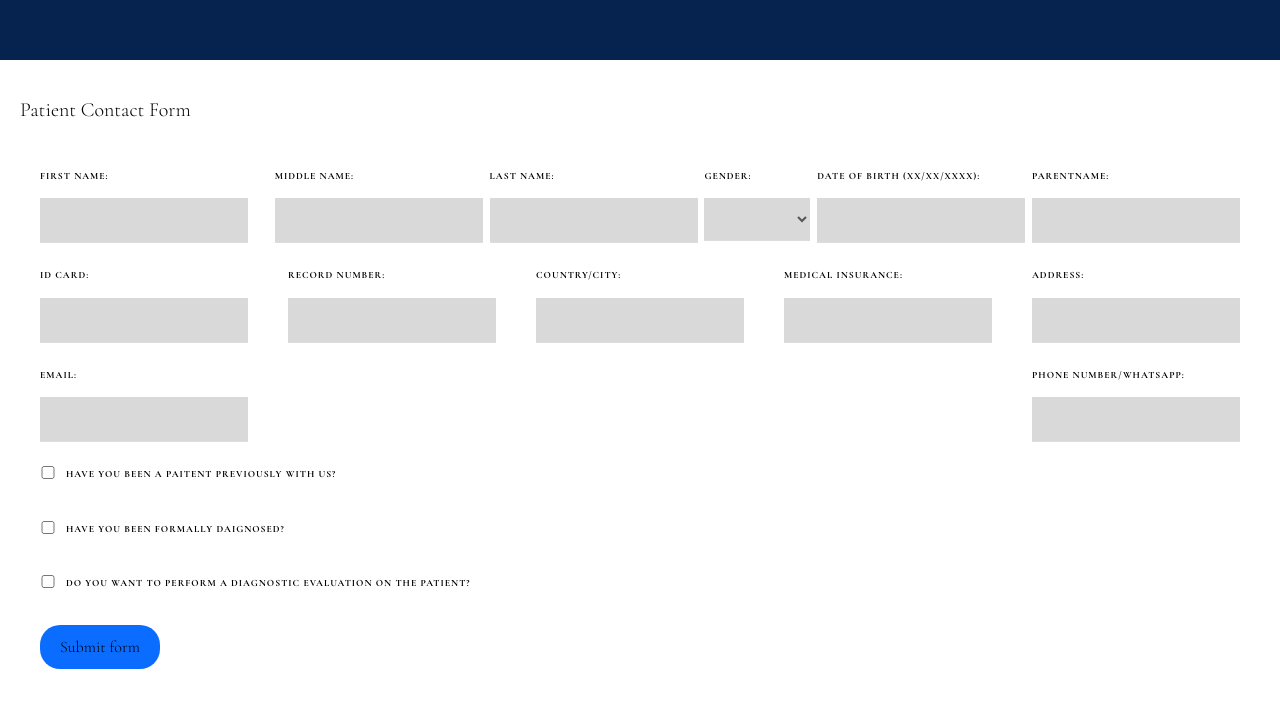
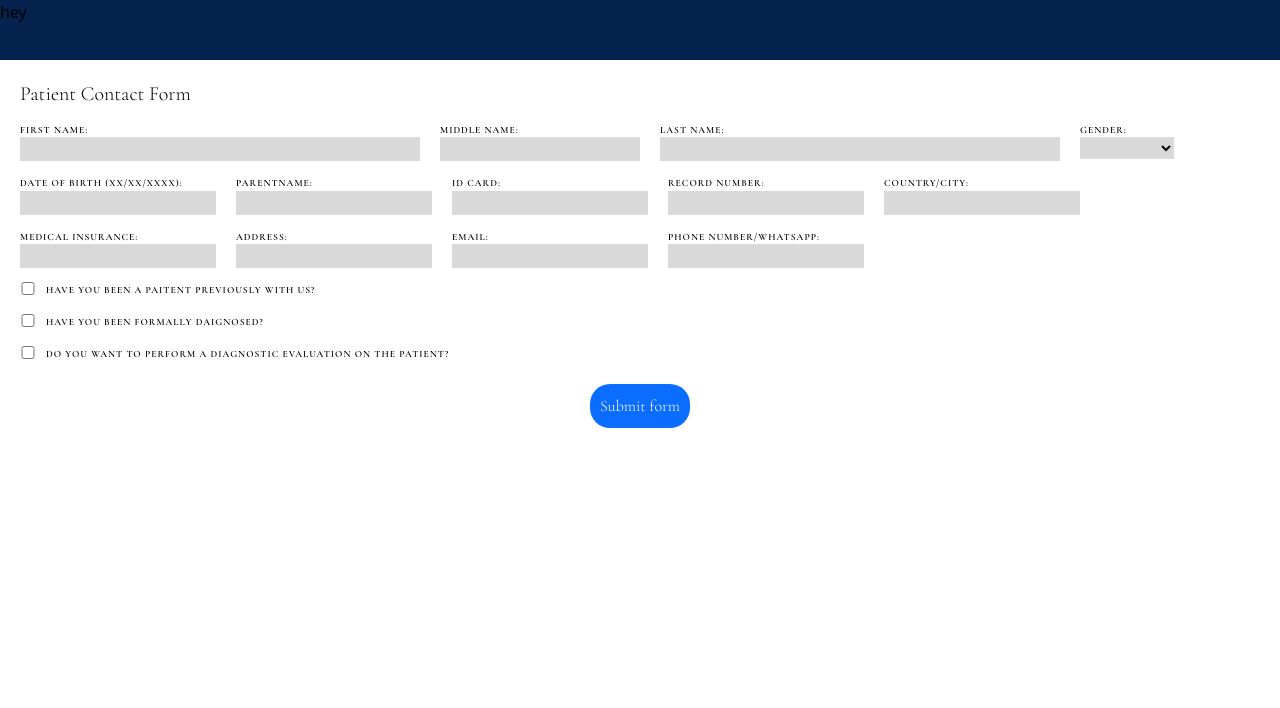
Before and after one commit to UTDallasEPICS/manos-unidas-for-autismo, a Nuxt app: page /ContactForm in a window 1280 px wide. Shown: the top 708 px of the page. Built offline with nearby package versions, Linux system fonts and the light colour scheme.

Commit message:
more changes to UI (for different screen sizes)

```diff
--- a/assets/css/main.css
+++ b/assets/css/main.css
@@ -13,6 +13,46 @@ input.test {
 	-webkit-text-fill-color: black;
 }
 
+label.contactLabel {
+	display: inline-block;
+	margin: 15px 0 0;
+	font-size: 0.6em;
+	text-transform: uppercase;
+	letter-spacing: 1px;
+	font-weight: bold;
+	font-weight: 600;
+}
+
+input.contactInput,
+select.contactSelect {
+	display: block;
+	padding: 10px 10px;
+	width: 100%;
+	box-sizing: border-box;
+	border: none;
+	border-bottom: 1px solid #ddd;
+	color: #555;
+}
+input[type="checkbox"] {
+	display: inline-block;
+	width: 16px;
+	margin: 0 10px 0 0;
+	position: relative;
+	top: 2px;
+}
+
+button.contactSubmit {
+	background: #0b6dff;
+	border: 0;
+	padding: 10px 10px;
+	margin-top: 20px;
+	-webkit-text-fill-color: white;
+	border-radius: 20px;
+}
+.submit {
+	text-align: center;
+}
+
 @theme {
 	--color-color1: #06234f;
 	--color-color2: #d9d9d9;
--- a/components/NavBar.vue
+++ b/components/NavBar.vue
@@ -1,3 +1,3 @@
 <template>
-	<div class="bg-color1 min-h-15 min-w-full"></div>
+	<div class="bg-color1 min-h-15 min-w-full">hey</div>
 </template>
--- a/pages/ContactForm.vue
+++ b/pages/ContactForm.vue
@@ -7,27 +7,30 @@
     -->
 	<div class="flex h-full w-full flex-col">
 		<NavBar></NavBar>
-		<div class="cormorant-garamond mt-4 flex flex-col justify-center">
-			<h1 class="start-10 p-5 text-xl">Patient Contact Form</h1>
+
+		<div class="cormorant-garamond mt-5 flex flex-col justify-center px-5">
+			<h1 class="text-xl">Patient Contact Form</h1>
 			<div class="flex justify-start">
 				<form
 					@submit.prevent="handleSubmit"
-					class="flex flex-col flex-wrap justify-center bg-white px-10"
+					class="flex flex-col flex-wrap justify-center bg-white"
 				>
-					<div class="flex flex-wrap justify-between">
-						<div class="mr-5 flex flex-col">
-							<label>First name:</label>
+					<div class="justify-space-evenly flex flex-wrap">
+						<div
+							class="mr-5 flex w-2/5 max-w-100 min-w-30 flex-col"
+						>
+							<label class="contactLabel">First name:</label>
 							<!--takes a string, type/enter box-->
 							<input
 								type="text"
-								class="bg-color2"
+								class="bg-color2 w-full"
 								required
 								v-model="firstName"
 							/>
 						</div>
 
-						<div class="flex flex-col">
-							<label>Middle name:</label>
+						<div class="mr-5 flex w-1/5 max-w-50 min-w-20 flex-col">
+							<label class="contactLabel">Middle name:</label>
 							<!--takes a string, type/enter box-->
 							<input
 								type="middleName"
@@ -36,8 +39,10 @@
 							/>
 						</div>
 
-						<div class="flex flex-col">
-							<label>Last name:</label>
+						<div
+							class="mr-5 flex w-2/5 max-w-100 min-w-30 flex-col"
+						>
+							<label class="contactLabel">Last name:</label>
 							<!--takes a string, type/enter box-->
 							<input
 								type="lastName"
@@ -47,8 +52,8 @@
 							/>
 						</div>
 
-						<div class="flex flex-col">
-							<label>Gender:</label>
+						<div class="mr-5 flex flex-col">
+							<label class="contactLabel">Gender:</label>
 							<!--select box-->
 							<select class="bg-color2" v-model="gender">
 								<option class="bg-white" value="female">
@@ -63,8 +68,10 @@
 							</select>
 						</div>
 
-						<div class="flex flex-col">
-							<label>Date of Birth (xx/xx/xxxx):</label>
+						<div class="mr-5 flex flex-col">
+							<label class="contactLabel"
+								>Date of Birth (xx/xx/xxxx):</label
+							>
 							<input
 								class="bg-color2"
 								type="DOB"
@@ -73,8 +80,8 @@
 							/>
 						</div>
 
-						<div class="flex flex-col">
-							<label>ParentName:</label>
+						<div class="mr-5 flex flex-col">
+							<label class="contactLabel">ParentName:</label>
 							<input
 								class="bg-color2"
 								type="parent"
@@ -83,8 +90,8 @@
 							/>
 						</div>
 
-						<div class="flex flex-col">
-							<label>ID card:</label>
+						<div class="mr-5 flex flex-col">
+							<label class="contactLabel">ID card:</label>
 							<input
 								class="bg-color2"
 								type="ID"
@@ -93,8 +100,8 @@
 							/>
 						</div>
 
-						<div class="flex flex-col">
-							<label>Record Number:</label>
+						<div class="mr-5 flex flex-col">
+							<label class="contactLabel">Record Number:</label>
 							<input
 								class="bg-color2"
 								type="record"
@@ -103,8 +110,8 @@
 							/>
 						</div>
 
-						<div class="flex flex-col">
-							<label>Country/City:</label>
+						<div class="mr-5 flex flex-col">
+							<label class="contactLabel">Country/City:</label>
 							<input
 								class="bg-color2"
 								type="city"
@@ -112,8 +119,10 @@
 								v-model="city"
 							/>
 						</div>
-						<div class="flex flex-col">
-							<label>Medical Insurance:</label>
+						<div class="mr-5 flex flex-col">
+							<label class="contactLabel"
+								>Medical Insurance:</label
+							>
 							<input
 								class="bg-color2"
 								type="insurance"
@@ -122,8 +131,8 @@
 							/>
 						</div>
 
-						<div class="flex flex-col">
-							<label>Address:</label>
+						<div class="mr-5 flex flex-col">
+							<label class="contactLabel">Address:</label>
 							<input
 								class="bg-color2"
 								type="address"
@@ -132,8 +141,8 @@
 							/>
 						</div>
 
-						<div class="flex flex-col">
-							<label>Email:</label>
+						<div class="mr-5 flex flex-col">
+							<label class="contactLabel">Email:</label>
 							<input
 								class="bg-color2"
 								type="email"
@@ -142,8 +151,10 @@
 							/>
 						</div>
 
-						<div class="flex flex-col">
-							<label>Phone Number/Whatsapp:</label>
+						<div class="mr-5 flex flex-col">
+							<label class="contactLabel"
+								>Phone Number/Whatsapp:</label
+							>
 							<input
 								class="bg-color2"
 								type="phone"
@@ -156,42 +167,31 @@
 					<div class="flex flex-col">
 						<div class="prevPaitent">
 							<!-- Check box-->
-							<input
-								type="checkbox"
-								v-model="prevPaitent"
-								required
-							/>
-							<label
-								>Have you been a paitent previously with
-								us?</label
-							>
+							<input type="checkbox" v-model="prevPaitent" />
+							<label class="contactLabel">
+								Have you been a paitent previously with us?
+							</label>
 						</div>
 
 						<div class="diagnosis">
 							<!-- Check box-->
-							<input
-								type="checkbox"
-								v-model="diagnosis"
-								required
-							/>
-							<label>Have you been formally daignosed?</label>
+							<input type="checkbox" v-model="diagnosis" />
+							<label class="contactLabel"
+								>Have you been formally daignosed?</label
+							>
 						</div>
 
 						<div class="evalution">
 							<!-- Check box-->
-							<input
-								type="checkbox"
-								v-model="evalution"
-								required
-							/>
-							<label
+							<input type="checkbox" v-model="evalution" />
+							<label class="contactLabel"
 								>Do you want to perform a Diagnostic Evaluation
 								on the patient?</label
 							>
 						</div>
 
 						<div class="submit">
-							<button>Submit form</button>
+							<button class="contactSubmit">Submit form</button>
 						</div>
 					</div>
 				</form>
@@ -236,50 +236,4 @@ export default {
 @import url("https://fonts.googleapis.com/css2?family=Cormorant+Garamond:ital,wght@0,300..700;1,300..700&display=swap");
 </style>
 
-<style>
-/* form {
-	max-width: 420px;
-	margin: 30px auto;
-	background: white;
-	text-align: left;
-	padding: 40px;
-	border-radius: 10px;
-} */
-label {
-	color: #aaa;
-	display: inline-block;
-	margin: 25px 0 15px;
-	font-size: 0.6em;
-	text-transform: uppercase;
-	letter-spacing: 1px;
-	font-weight: bold;
-}
-input,
-select {
-	display: block;
-	padding: 10px 6px;
-	width: 100%;
-	box-sizing: border-box;
-	border: none;
-	border-bottom: 1px solid #ddd;
-	color: #555;
-}
-input[type="checkbox"] {
-	display: inline-block;
-	width: 16px;
-	margin: 0 10px 0 0;
-	position: relative;
-	top: 2px;
-}
-button {
-	background: #0b6dff;
-	border: 0;
-	padding: 10px 20px;
-	margin-top: 20px;
-	color: white;
-	border-radius: 20px;
-}
-sumbit {
-	text-align: center;
-}
-</style>
+<style></style>
```
